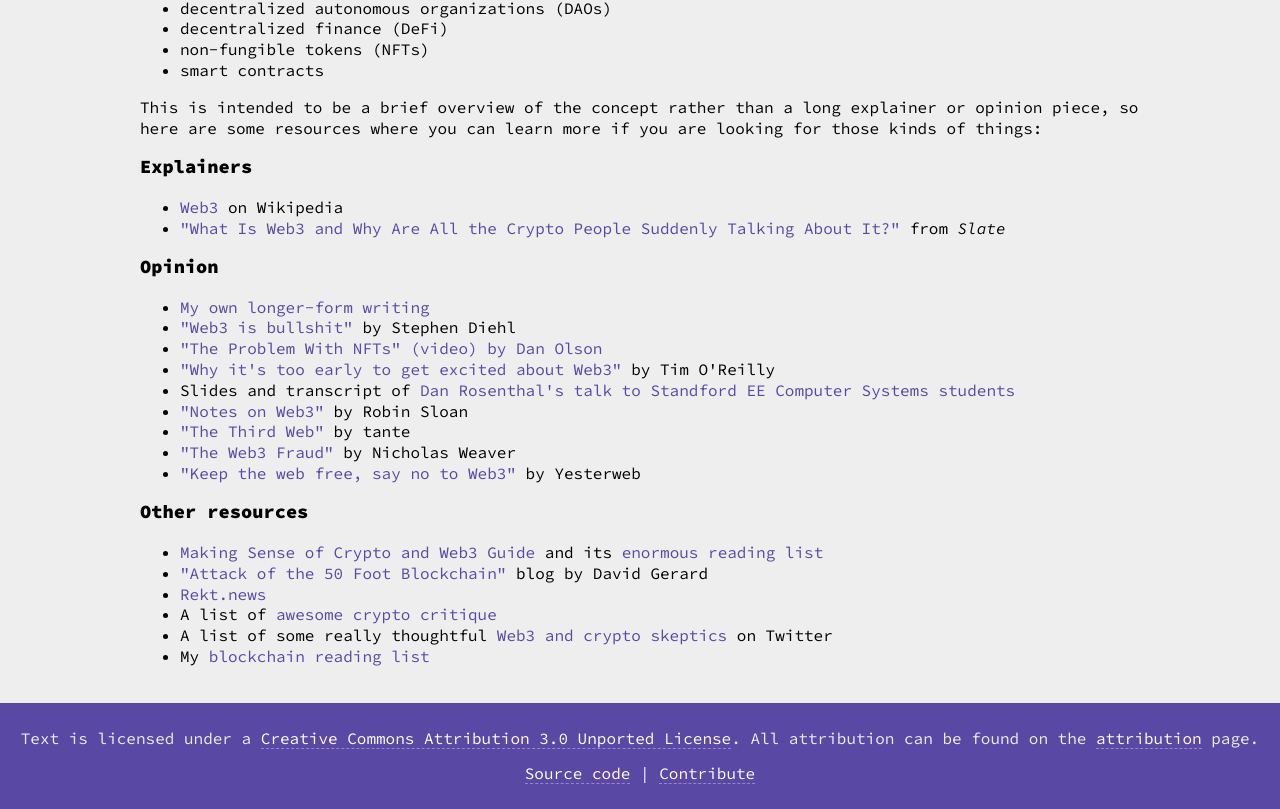
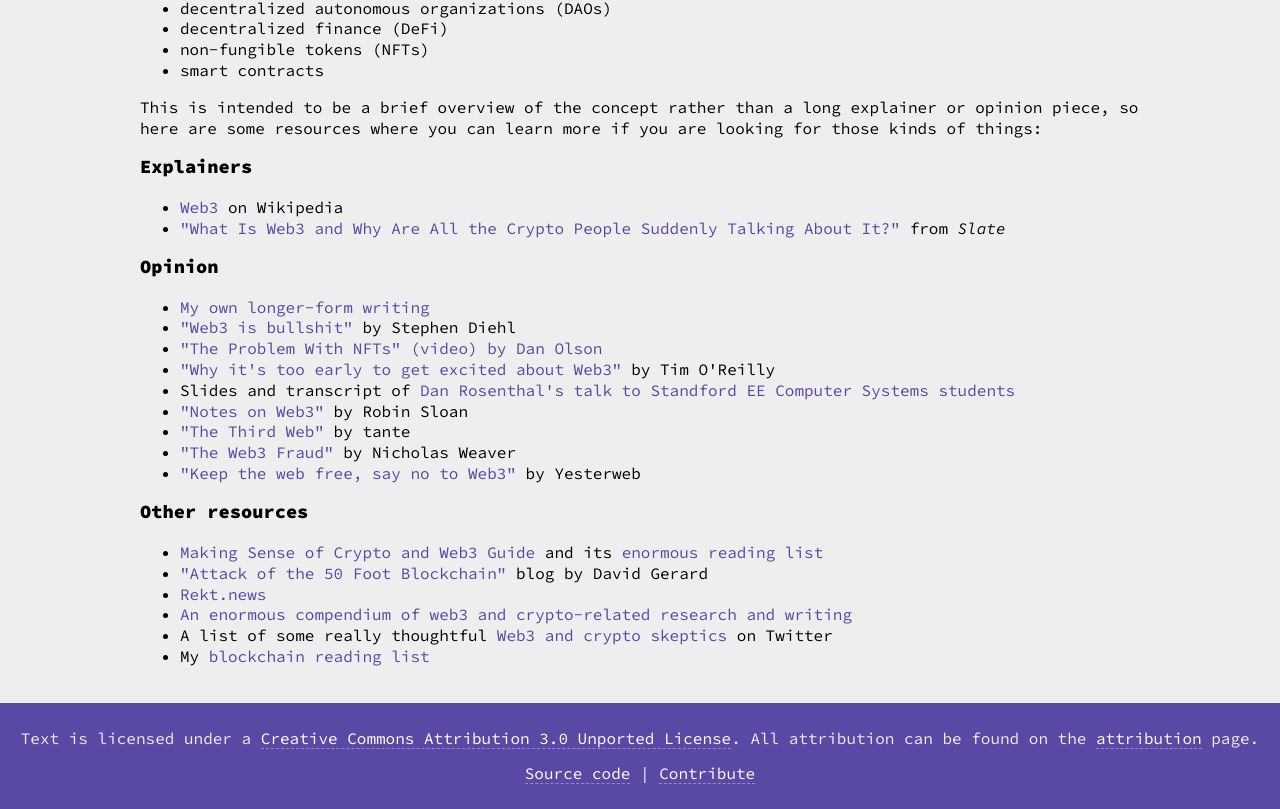
Before and after one commit to nakaohideo/web3-is-going-great, a Next.js app in the folder src/: page /what in a window 1280 px wide. Shown: the part 572-1381 px from the top of the page. Built offline with nearby package versions, Linux system fonts and the light colour scheme.

Commit message:
update this link

```diff
--- a/src/pages/what.js
+++ b/src/pages/what.js
@@ -175,9 +175,9 @@ export default function WhatIsWeb3() {
               <ExternalLink href="https://rekt.news/">Rekt.news</ExternalLink>
             </li>
             <li>
-              <span>A list of </span>
-              <ExternalLink href="https://github.com/rufuspollock/awesome-crypto-critique">
-                awesome crypto critique
+              <ExternalLink href="https://web3.lifeitself.us/library">
+                An enormous compendium of web3 and crypto-related research and
+                writing
               </ExternalLink>
             </li>
             <li>
```
